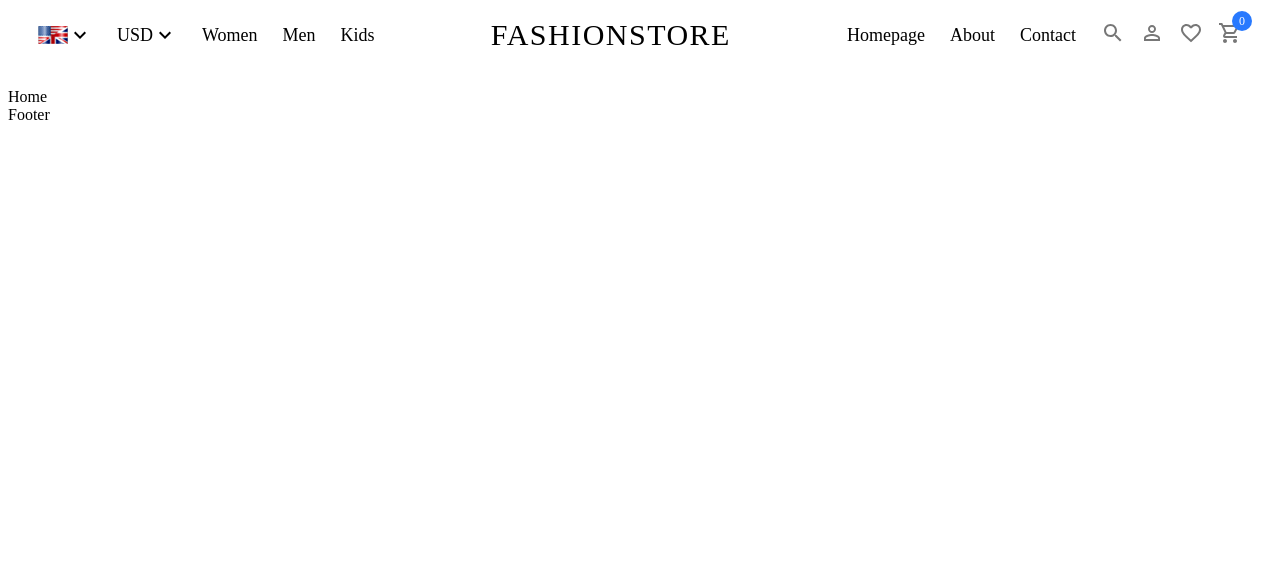
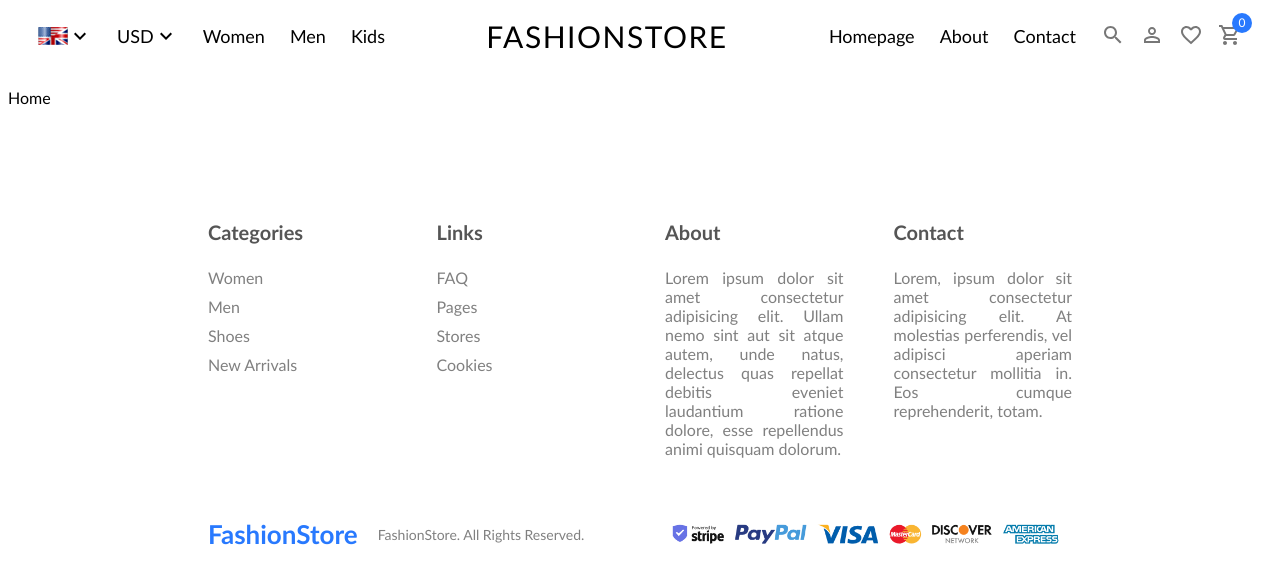
Before and after one commit to nanmartins/react-ecommerce, a React (Create React App) app: page / in a window 1280 px wide. Shown: the top 584 px of the page. Built offline with nearby package versions, Linux system fonts and the light colour scheme.

Commit message:
footer basics done, starting to create home components

```diff
--- a/src/app.scss
+++ b/src/app.scss
@@ -1,4 +1,5 @@
 .app {
+  font-family:'Trebuchet MS', 'Lucida Sans Unicode', 'Lucida Grande', 'Lucida Sans', Arial, sans-serif;
 
   .link {
     color: inherit;
--- a/src/components/Footer/Footer.jsx
+++ b/src/components/Footer/Footer.jsx
@@ -1,8 +1,49 @@
-import React from 'react'
+import React from 'react';
+import "./Footer.scss";
 
 const Footer = () => {
   return (
-    <div>Footer</div>
+    <div className="footer">
+      <div className="top">
+        <div className="item">
+          <h1>Categories</h1>
+          <span>Women</span>
+          <span>Men</span>
+          <span>Shoes</span>
+          <span>New Arrivals</span>
+        </div>
+
+        <div className="item">
+          <h1>Links</h1>
+          <span>FAQ</span>
+          <span>Pages</span>
+          <span>Stores</span>
+          <span>Cookies</span>
+        </div>
+
+        <div className="item">
+          <h1>About</h1>
+          <span>Lorem ipsum dolor sit amet consectetur adipisicing elit. Ullam nemo sint aut sit atque autem, unde natus, delectus quas repellat debitis eveniet laudantium ratione dolore, esse repellendus animi quisquam dolorum.</span>
+        </div>
+
+        <div className="item">
+          <h1>Contact</h1>
+          <span>Lorem, ipsum dolor sit amet consectetur adipisicing elit. At molestias perferendis, vel adipisci aperiam consectetur mollitia in. Eos cumque reprehenderit, totam.</span>
+        </div>
+      </div>
+
+      <div className="bottom">
+        <div className="left">
+          <span className="logo">FashionStore</span>
+          <span className="copyright">
+          FashionStore. All Rights Reserved.
+          </span>
+        </div>
+        <div className="right">
+          <img src="/img/payment.png" alt="" />
+        </div>
+      </div>
+    </div>
   )
 }
 
--- /dev/null
+++ b/src/components/Footer/Footer.scss
@@ -0,0 +1,60 @@
+
+
+.footer {
+  margin: 100px 200px 30px 200px;
+
+    .top {
+      display: flex;
+      gap: 50px;
+
+        .item {
+          flex: 1;
+          display: flex;
+          flex-direction: column;
+          gap: 10px;
+          text-align: justify;
+          font-size: 16px;
+
+            h1 {
+              font-size: 20px;
+              font-weight: 600;
+              color: #555;
+            }
+
+            span {
+              color: gray;
+            }
+        }
+    }
+
+    .bottom {
+      display: flex;
+      align-items: center;
+      justify-content: space-between;
+      margin-top: 50px;
+
+        .left {
+          display: flex;
+          align-items: center;
+
+            .logo {
+              color: #2879fe;
+              font-weight: bold;
+              font-size: 26px;
+            }
+
+            .copyright {
+              margin-left: 20px;
+              font-size: 14px;
+              color: gray;
+            }
+        }
+
+        .right {
+
+          img {
+            height: 50px;
+          }
+        }
+    }
+}
```
